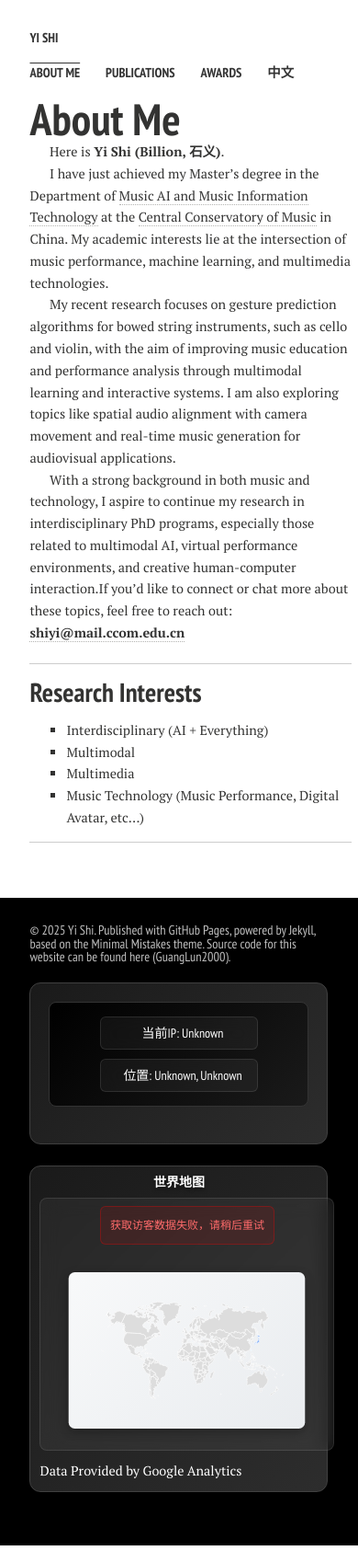
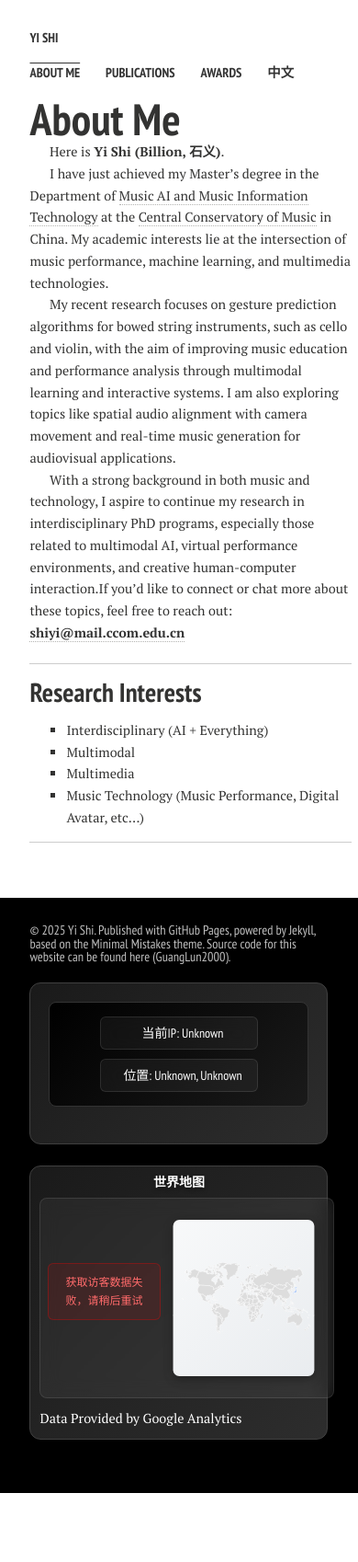
Before and after one commit to shiyi099/homepage, a Jekyll site: the page built from index.md, in a window 390 px wide. Shown: the whole page at 92% size. Built offline with Jekyll 4.4.1, drawn with Linux system fonts in a browser that asks for light colours; nearby versions of some CDN libraries; comment, search, counter and statistics services are not loaded; a style sheet for code colours, icons or effects is not loaded; our own code applies the rules of GitHub Pages for plain Markdown files; after the commit the page ends 1641 px from its top, so only the background shows below that.

Commit message:
Update world-map.css

```diff
--- a/assets/css/world-map.css
+++ b/assets/css/world-map.css
@@ -23,8 +23,7 @@
 
 .world-map-container {
     display: flex;
-    flex-direction: column;
-    justify-content: flex-start;
+    justify-content: center;
     align-items: center;
     margin: 15px 0;
     padding: 15px;
@@ -199,7 +198,6 @@
 @media (min-width: 1200px) {
     .world-map-container {
         padding: 20px;
-        flex-direction: column;
     }
 
     .datamap {
@@ -216,7 +214,6 @@
 @media (max-width: 1199px) and (min-width: 768px) {
     .world-map-container {
         padding: 15px;
-        flex-direction: column;
     }
 
     .datamap {
@@ -241,7 +238,6 @@
     .world-map-container {
         padding: 10px;
         margin: 10px 0;
-        flex-direction: column;
     }
 
     .datamap {
@@ -269,6 +265,22 @@
     .heatmap-legend {
         margin-bottom: 10px;
         padding: 10px;
+    }
+
+    .heatmap-legend > div {
+        flex-direction: column;
+        gap: 10px;
+    }
+
+    .heatmap-legend > div > div:first-child {
+        width: 15px;
+        height: 80px;
+    }
+
+    .heatmap-legend > div > div:last-child {
+        height: 80px;
+        margin-left: 0;
+        margin-top: 5px;
     }
 
     .top-countries-table {
@@ -306,7 +318,6 @@
 
     .world-map-container {
         padding: 8px;
-        flex-direction: column;
     }
 
     .datamap {
@@ -326,6 +337,16 @@
         font-size: 10px;
         padding: 4px 6px;
     }
+
+    .heatmap-legend > div > div:first-child {
+        width: 12px;
+        height: 60px;
+    }
+
+    .heatmap-legend > div > div:last-child {
+        height: 60px;
+        font-size: 10px;
+    }
 }
 
 /* 横屏模式优化 */
@@ -337,7 +358,6 @@
 
     .world-map-container {
         padding: 8px;
-        flex-direction: column;
     }
 
     .datamap {
```
